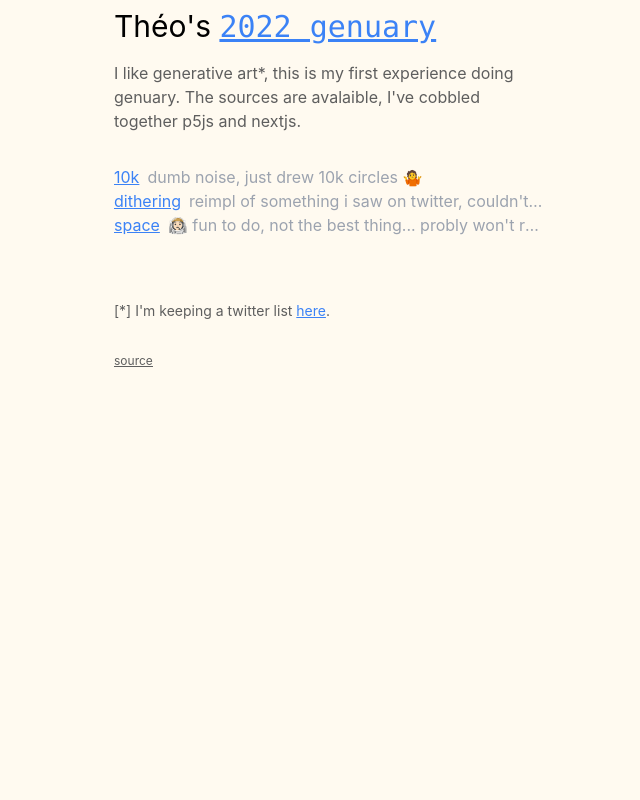
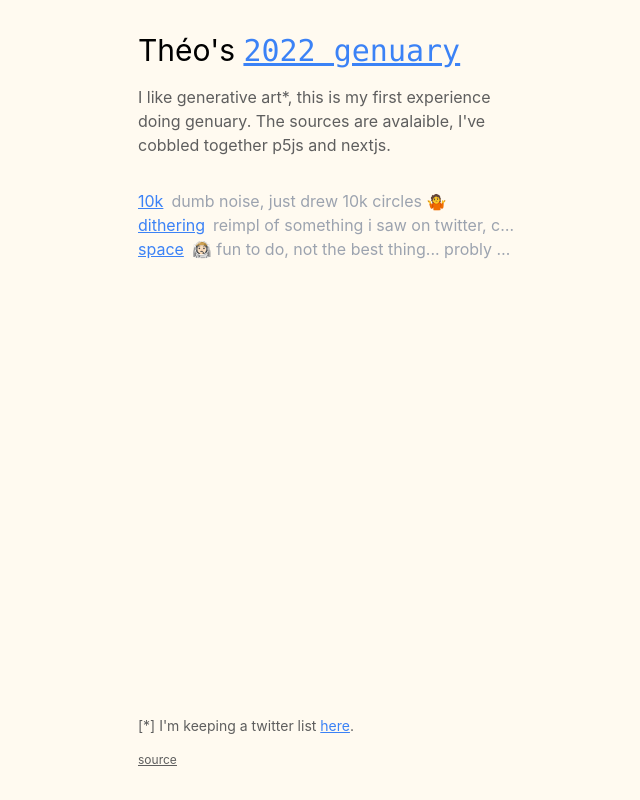
Before and after one commit to theo-m/genuary, a Next.js app: page / in a window 1280 px wide. Shown: the whole page, without its empty margins (310-950 px from the left). Built offline with nearby package versions, Linux system fonts and the light colour scheme.

Commit message:
index style

```diff
--- a/pages/index.tsx
+++ b/pages/index.tsx
@@ -12,7 +12,7 @@ export default function Home() {
         <link rel="icon" href="/favicon.ico" />
       </Head>
 
-      <main className="max-w-md p-2 mx-auto">
+      <main className="max-w-md p-8 mx-auto h-screen flex flex-col">
         <h1>
           Théo's{" "}
           <a
@@ -43,7 +43,7 @@ export default function Home() {
           ))}
         </ul>
 
-        <p className="text-sm mt-16">
+        <p className="text-sm mt-auto">
           [*] I'm keeping a twitter list{" "}
           <a
             className="text-blue-500 hover:text-blue-300 underline"
@@ -54,7 +54,7 @@ export default function Home() {
           .
         </p>
 
-        <p className="text-xs mt-8 underline">
+        <p className="text-xs mt-4 underline">
           <a href="https://github.com/theo-m/genuary">source</a>
         </p>
       </main>
```
